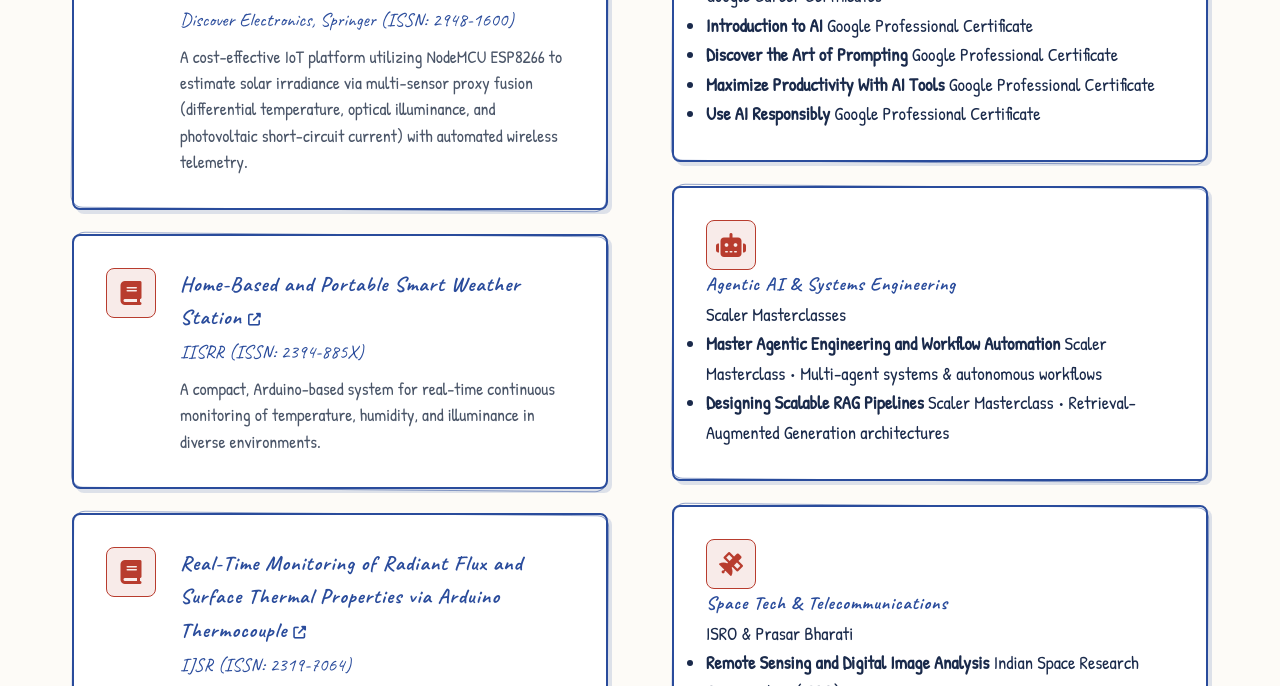
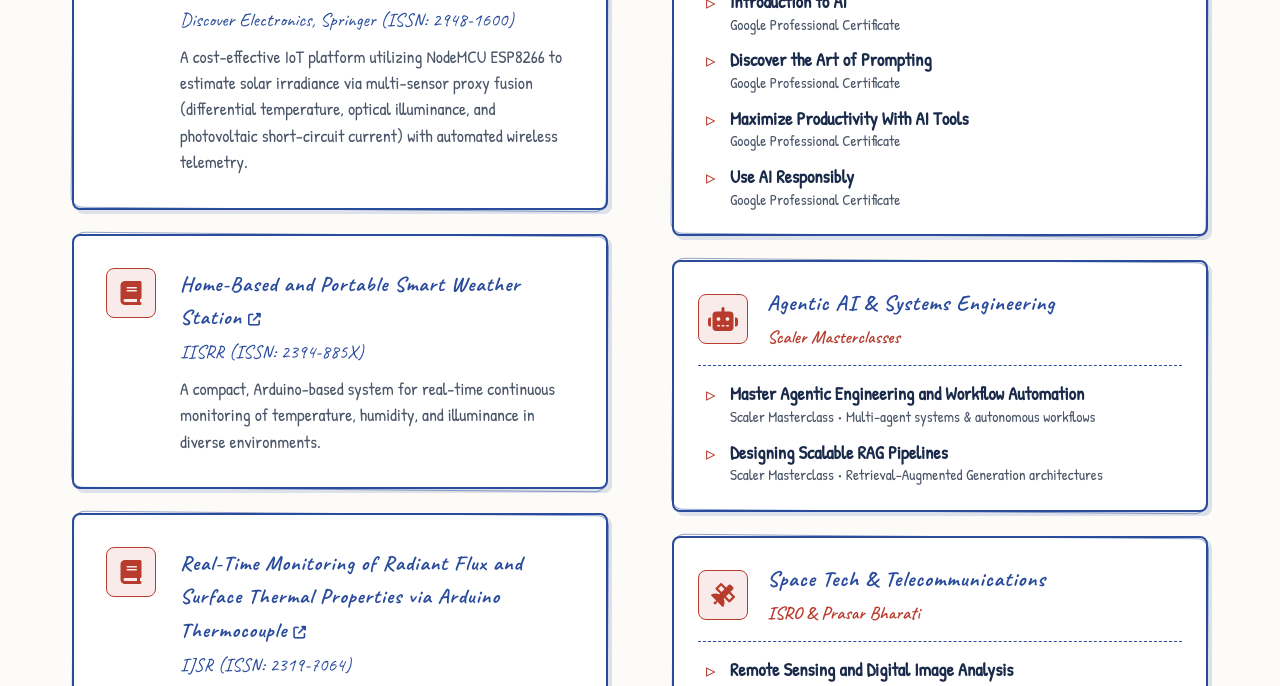
Before and after one commit to Hoptimus26/portfolio, a plain HTML site: page index.html in a window 1280 px wide. Shown: the part 5008-5694 px from the top of the page. Drawn offline with Linux system fonts and the light colour scheme.

Commit message:
Update style.css

```diff
--- a/css/style.css
+++ b/css/style.css
@@ -751,6 +751,66 @@ h1, h2, h3, h4, h5, h6 {
     line-height: 1.5;
 }
 
+/* Certificate Category Cards */
+.cert-category-card {
+    display: flex;
+    flex-direction: column;
+    gap: 1rem;
+    padding: 1.5rem;
+}
+
+.cert-cat-header {
+    display: flex;
+    align-items: center;
+    gap: 1.2rem;
+    border-bottom: 1.5px dashed var(--border-color);
+    padding-bottom: 0.8rem;
+}
+
+.cert-cat-title h4 {
+    font-size: 1.35rem;
+    color: var(--primary);
+    margin-bottom: 0.1rem;
+}
+
+.cert-cat-title span {
+    font-family: var(--font-head);
+    font-size: 1.15rem;
+    color: var(--secondary);
+    font-weight: 600;
+}
+
+.cert-sub-list {
+    list-style: none;
+    padding-left: 0.5rem;
+    display: flex;
+    flex-direction: column;
+    gap: 0.8rem;
+}
+
+.cert-sub-list > li {
+    position: relative;
+    padding-left: 1.5rem;
+    font-size: 1.15rem;
+    line-height: 1.35;
+    color: var(--text-main);
+}
+
+.cert-sub-list > li::before {
+    content: '▹';
+    position: absolute;
+    left: 0;
+    color: var(--secondary);
+    font-weight: bold;
+    font-size: 1.2rem;
+}
+
+.cert-meta {
+    display: block;
+    font-size: 0.95rem;
+    color: var(--text-muted);
+}
+
 /* Contact */
 .contact-card {
     max-width: 900px;
@@ -832,6 +892,9 @@ h1, h2, h3, h4, h5, h6 {
 .contact-item i {
     color: var(--secondary);
     font-size: 1.8rem;
+    width: 25px;
+    text-align: center;
+    flex-shrink: 0;
 }
 
 .contact-item a, .contact-item span {
@@ -840,6 +903,13 @@ h1, h2, h3, h4, h5, h6 {
     font-weight: bold;
     border-bottom: 2px dashed transparent;
     transition: all 0.2s;
+    word-break: break-word;
+    overflow-wrap: anywhere;
+}
+
+.contact-item a {
+    display: inline-block;
+    transform-origin: left center;
 }
 
 .contact-item a:hover {
```
